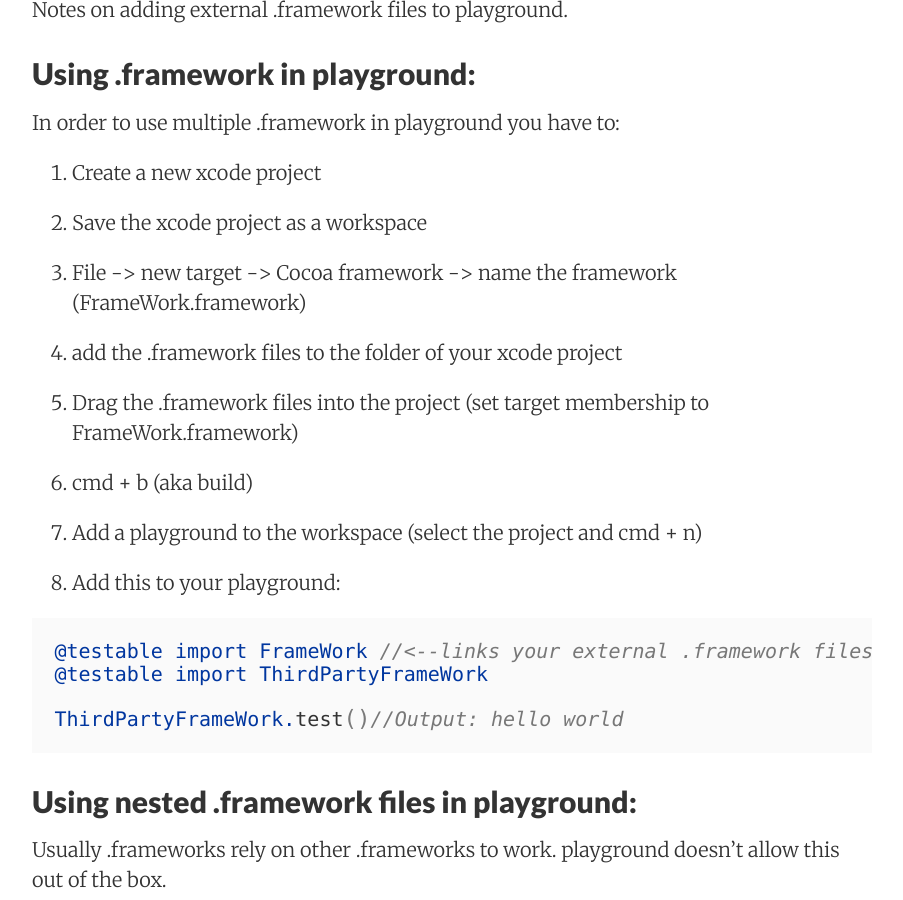
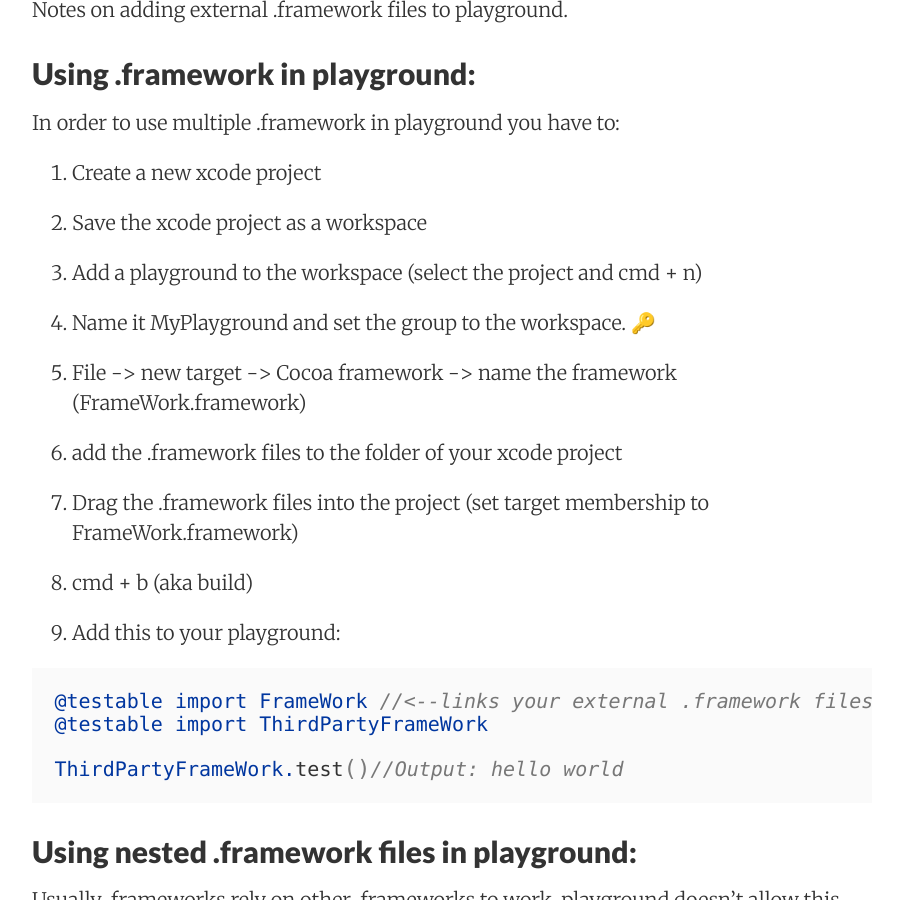
Before and after one commit to stylekit/stylekit.github.io, a Jekyll site: the page built from _posts/2017-01-16-playground-and-framework.md, in a window 1280 px wide and 900 px high, scrolled down 357 px. Shown: the whole window, without its empty margins (188-1091 px from the left). Built offline with Jekyll 4.4.1, drawn with Linux system fonts in a browser that asks for light colours; nearby versions of some CDN libraries; comment, search, counter and statistics services are not loaded.

Commit message:
Files modified: 1


Modified 1 file:
_posts/2017-01-16-playground-and-framework.md

```diff
--- a/_posts/2017-01-16-playground-and-framework.md
+++ b/_posts/2017-01-16-playground-and-framework.md
@@ -8,15 +8,19 @@ In order to use multiple .framework in playground you have to:
 
 2. Save the xcode project as a workspace
 
-3. File -> new target -> Cocoa framework -> name the framework (FrameWork.framework)
+3. Add a playground to the workspace (select the project and cmd + n)
 
-4. add the .framework files to the folder of your xcode project
+4. Name it MyPlayground and set the group to the workspace. 🔑
 
-5. Drag the .framework files into the project (set target membership to FrameWork.framework)
+5. File -> new target -> Cocoa framework -> name the framework (FrameWork.framework)
 
-6. cmd + b (aka build)
+6. add the .framework files to the folder of your xcode project
 
-7. Add a playground to the workspace (select the project and cmd + n)
+7. Drag the .framework files into the project (set target membership to FrameWork.framework)
+
+8. cmd + b (aka build)
+
+
 
 8. Add this to your playground:
 
```
